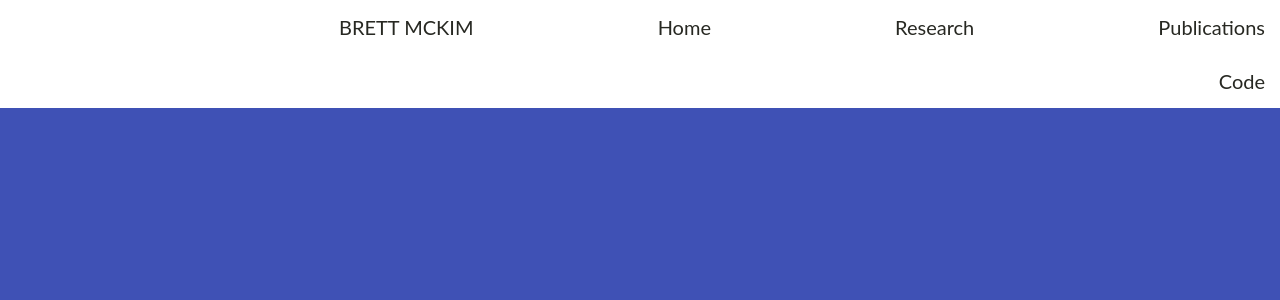
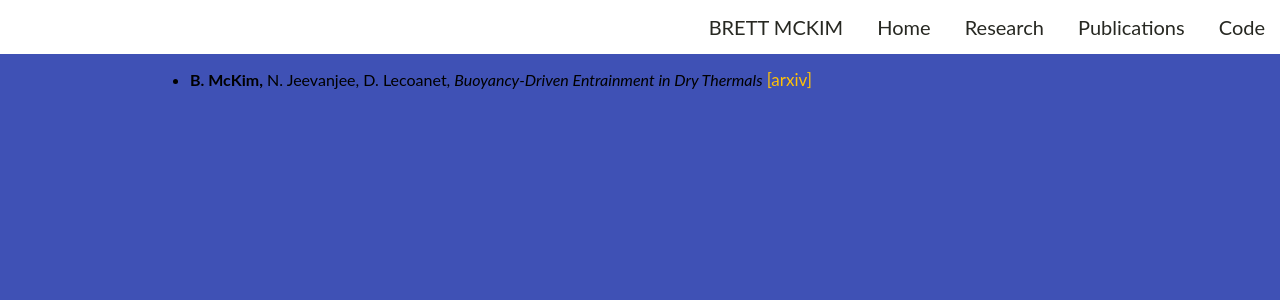
Before and after one commit to mckimb/mckimb.github.io, a Jekyll site: the page built from papers/index.html, in a window 1280 px wide. Shown: the top 300 px of the page. Built offline with Jekyll 4.4.1, drawn with Linux system fonts in a browser that asks for light colours.

Commit message:
Update main.css

```diff
--- a/css/main.css
+++ b/css/main.css
@@ -206,7 +206,7 @@
 
 
 .topnav a {
-  margin-left: 150px;
+  \\ margin-left: 150px;
   display:inline-block;
   padding: 15px;
   font-size: 20px;
```
